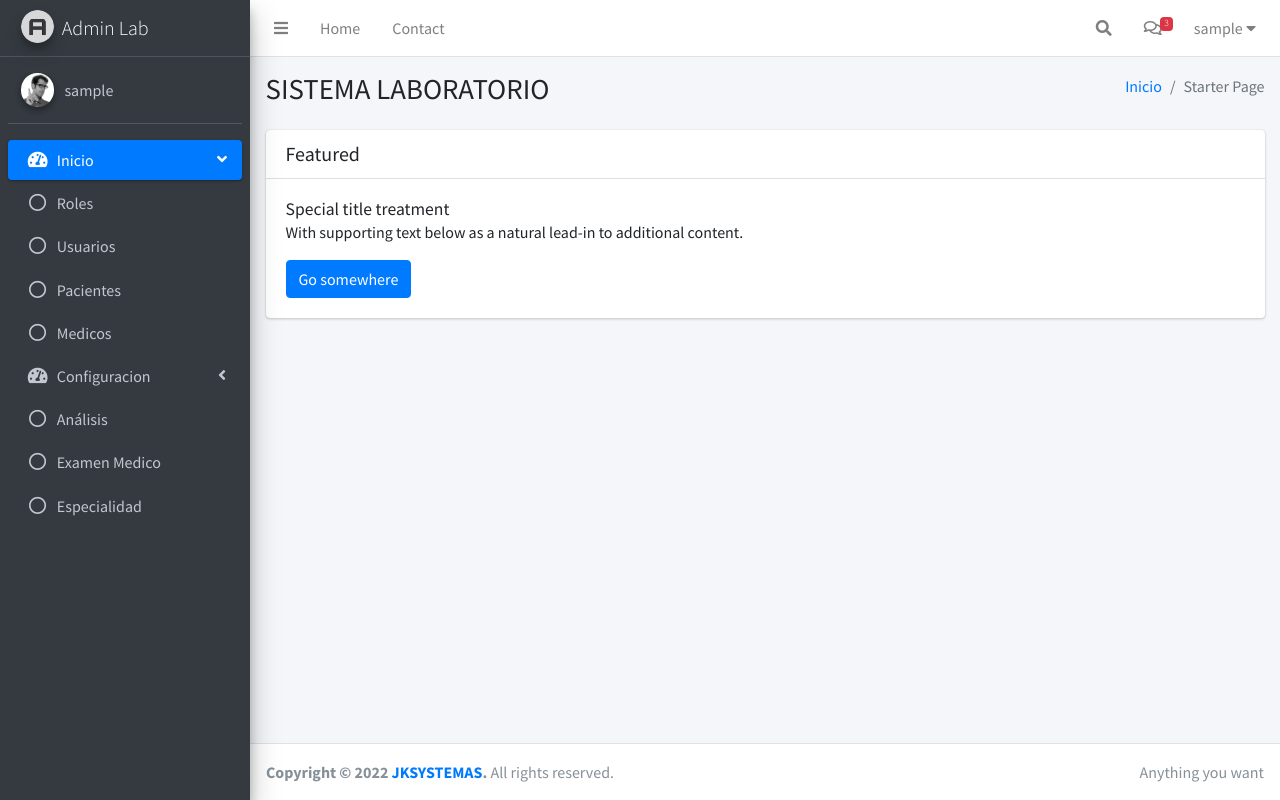
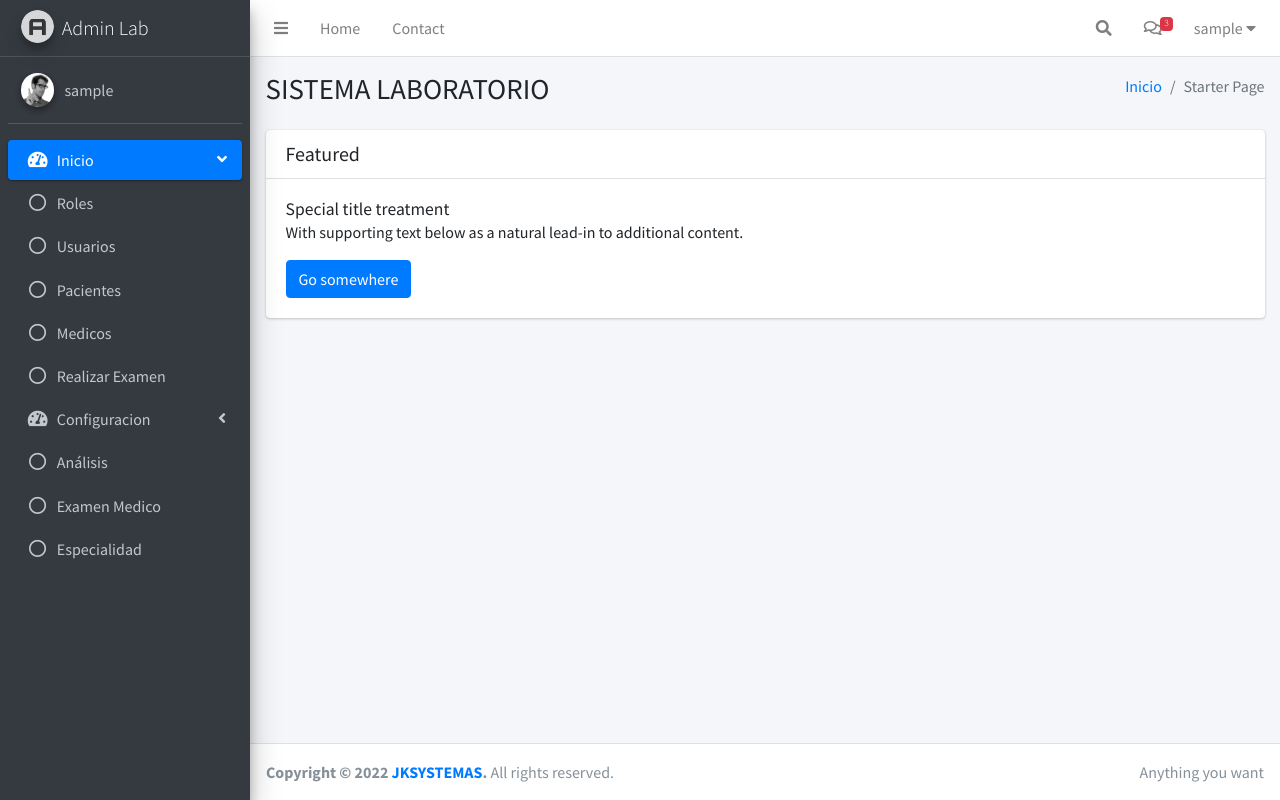
Before and after one commit to ingeniero26/laboratorio_medico, a PHP site: page /view/index.php in a window 1280 px wide. Run offline with PHP 8.4, Linux system fonts and the light colour scheme; the visitor is signed in with stand-in values (Sample User, id 1); some libraries are stand-ins or nearby versions.

Commit message:
agregano enlace examenes medicos

```diff
--- a/view/index.php
+++ b/view/index.php
@@ -204,6 +204,13 @@ scratch. This page gets rid of all links and provides the needed markup only.
                   <p>Medicos</p>
                 </a>
               </li>
+              <li class="nav-item">
+                <a href="#" class="nav-link" onclick="cargar_contenido('contenido_principal','realizar_examen/vista_realizar_examen.php')">
+                  <i class="far fa-circle nav-icon"></i>
+                  <p>Realizar Examen</p>
+                </a>
+              </li>
+</li>
         </ul>
          <ul class="nav nav-pills nav-sidebar flex-column" data-widget="treeview" role="menu" data-accordion="false">
           <!-- Add icons to the links using the .nav-icon class
```
